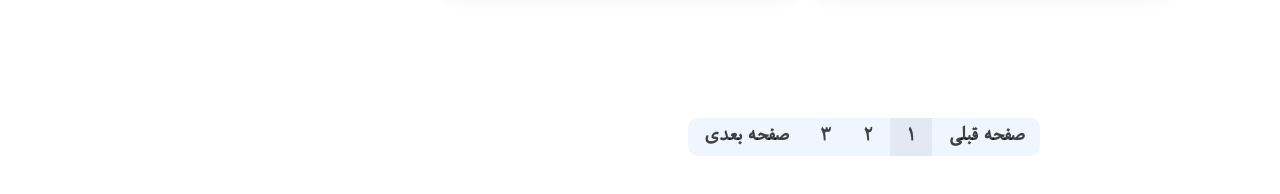
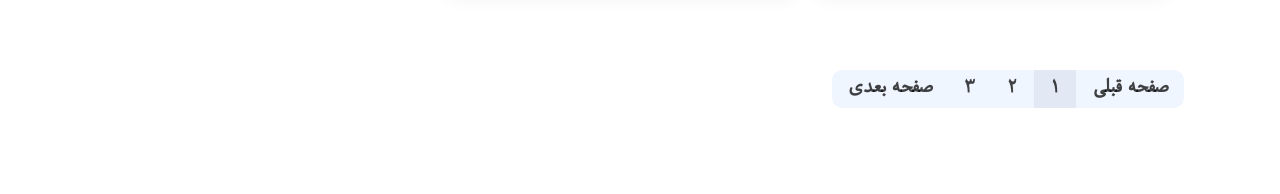
Before and after one commit to yasibena/react-store, a React (Create React App) app: page /products in a window 1280 px wide. Shown: the part 2001-2195 px from the top of the page. After the commit the page ends 2141 px from the top, so only its background shows below. Built offline with nearby package versions, Linux system fonts and the light colour scheme.

Commit message:
Update pagination.css

```diff
--- a/src/components/pagination.css
+++ b/src/components/pagination.css
@@ -1,6 +1,7 @@
 .pagination-container {
     display: inline-flex;
-    margin: 3rem 9rem 3rem 0;
+/*     margin: 3rem 9rem 3rem 0; */
+    margin-bottom:2rem;
     border-radius: 10px;
     font-size: calc(9px + 1vw);
   }
```
